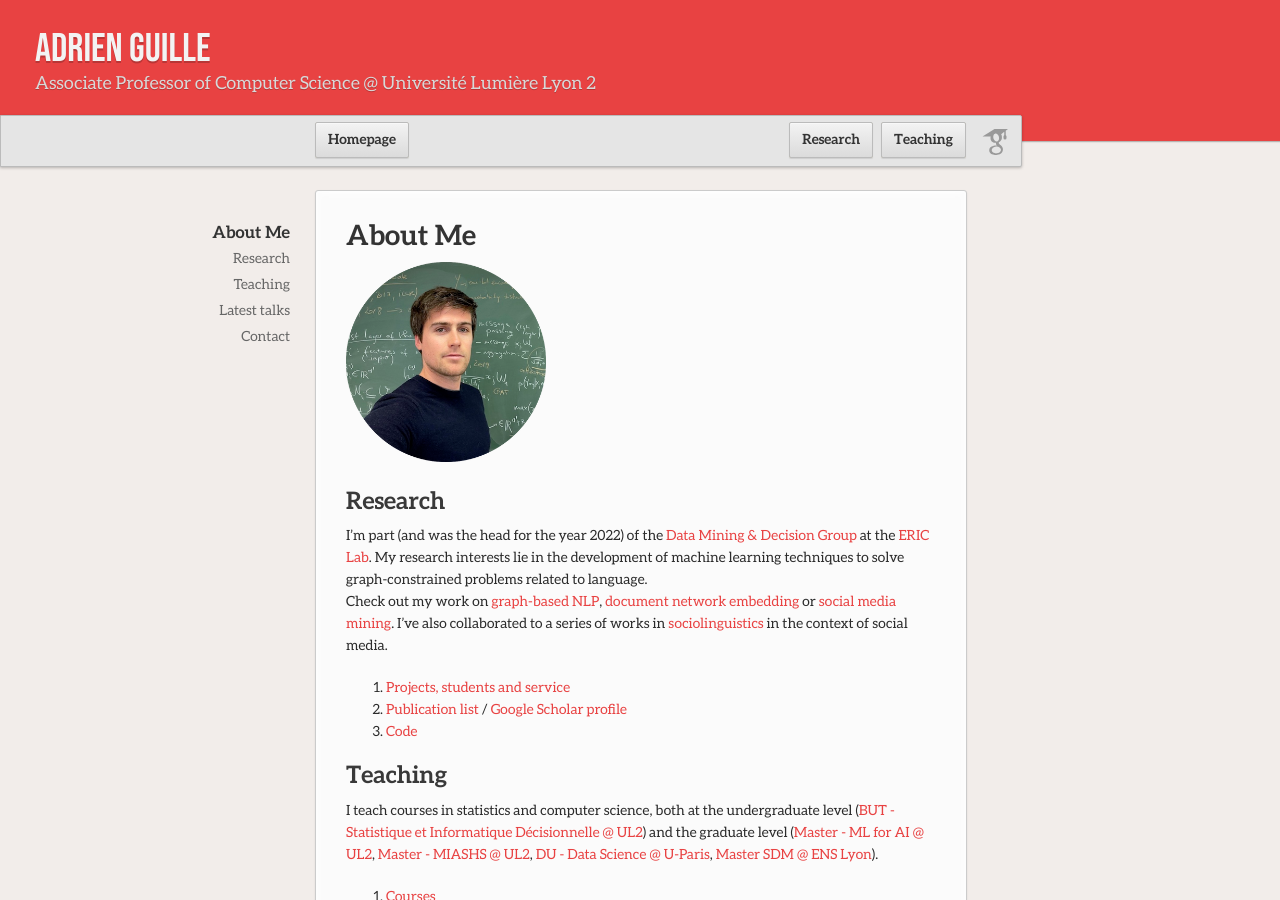
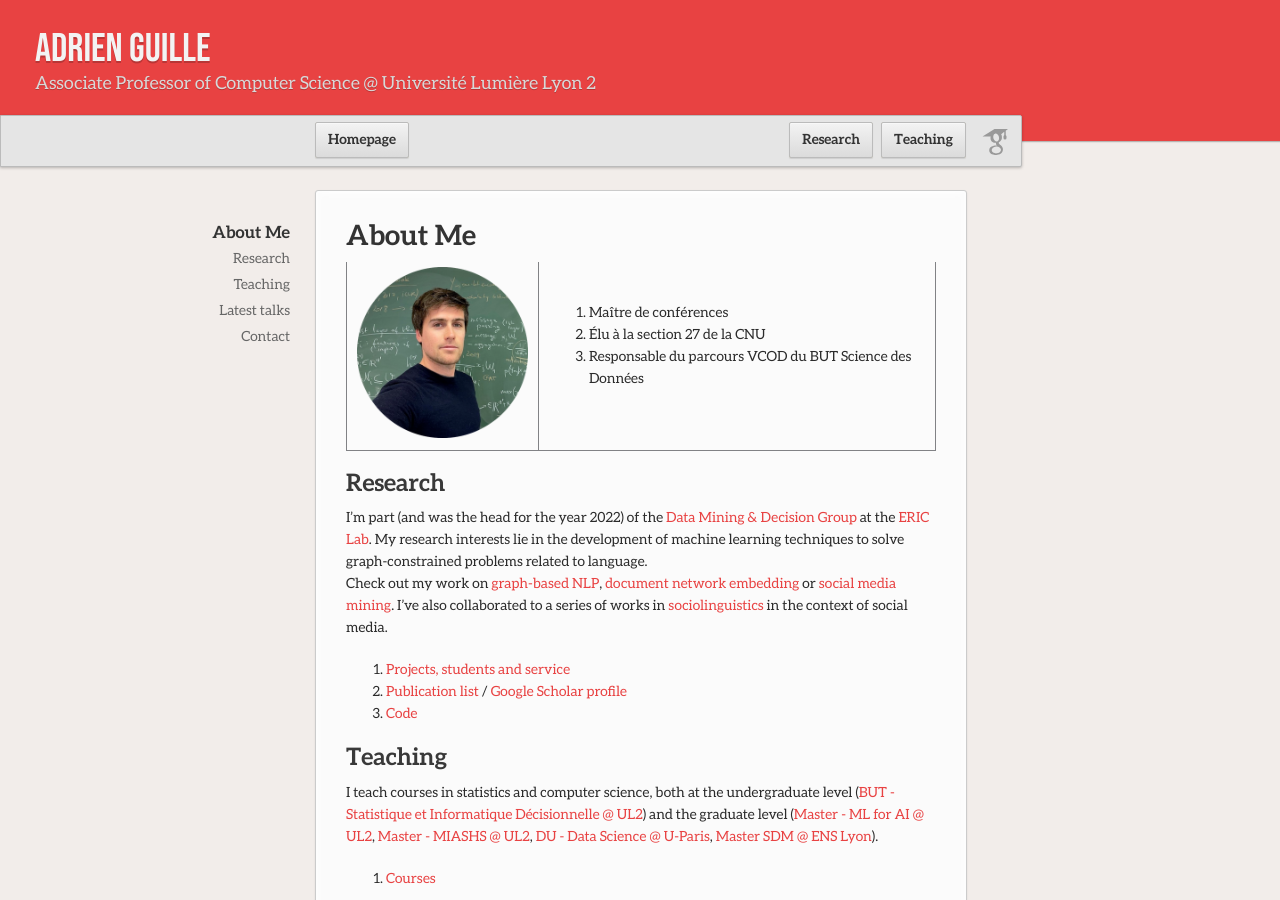
Before and after one commit to AdrienGuille/adrienguille.github.io, a Jekyll site: the page built from index.md, in a window 1280 px wide and 900 px high. Built offline with Jekyll 4.4.1, drawn with Linux system fonts in a browser that asks for light colours; our own code applies the rules of GitHub Pages for plain Markdown files.

Commit message:
Update index.md

```diff
--- a/index.md
+++ b/index.md
@@ -1,6 +1,17 @@
 # About Me
 
-<img src="https://github.com/AdrienGuille/adrienguille.github.io/blob/main/assets/images/avatar.png?raw=true" width="200"/>
+<table style="table">
+<tr>
+  <td><img src="https://github.com/AdrienGuille/adrienguille.github.io/blob/main/assets/images/avatar.png?raw=true" width="200"/></td>
+  <td>
+    <ul>
+    <li>Maître de conférences</li>
+    <li>Élu à la section 27 de la CNU</li>
+    <li>Responsable du parcours VCOD du BUT Science des Données</li>
+    </ul>
+  </td>
+</tr>
+</table>
 
 ## Research
 
```
